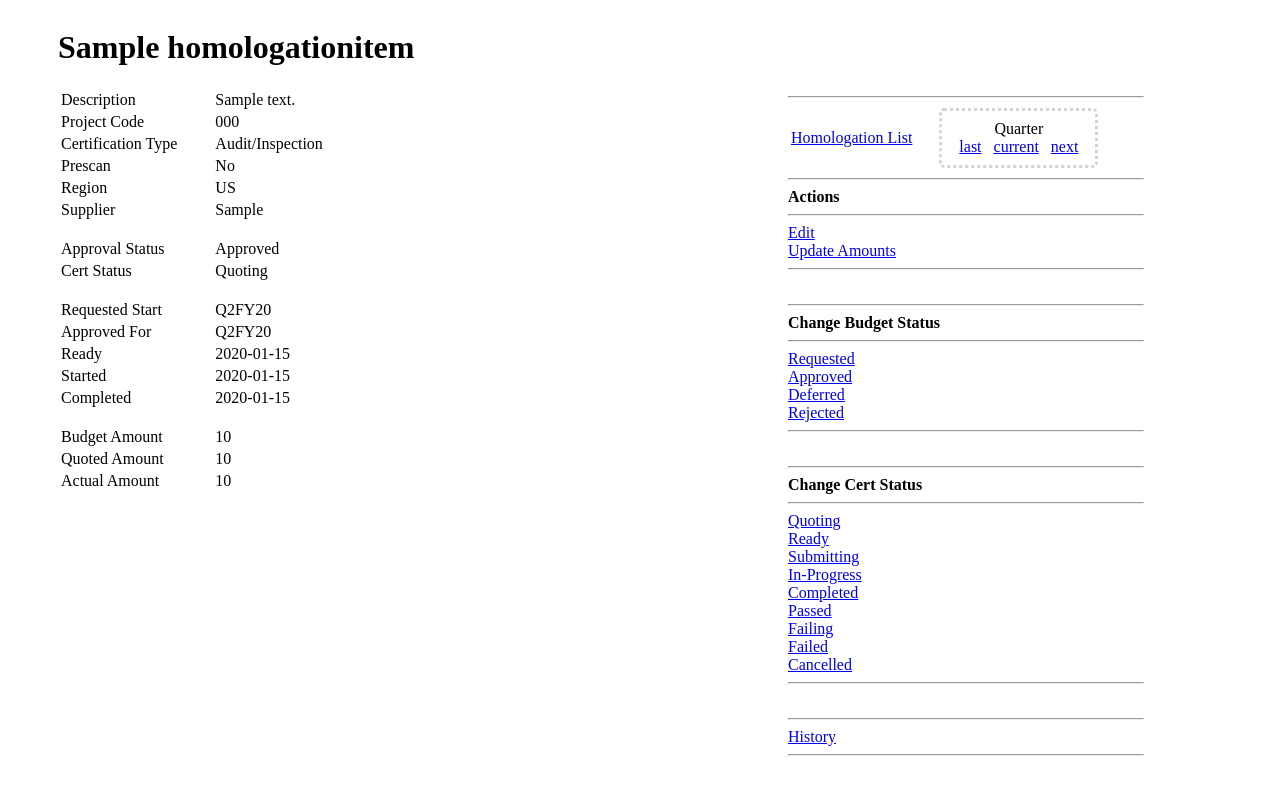
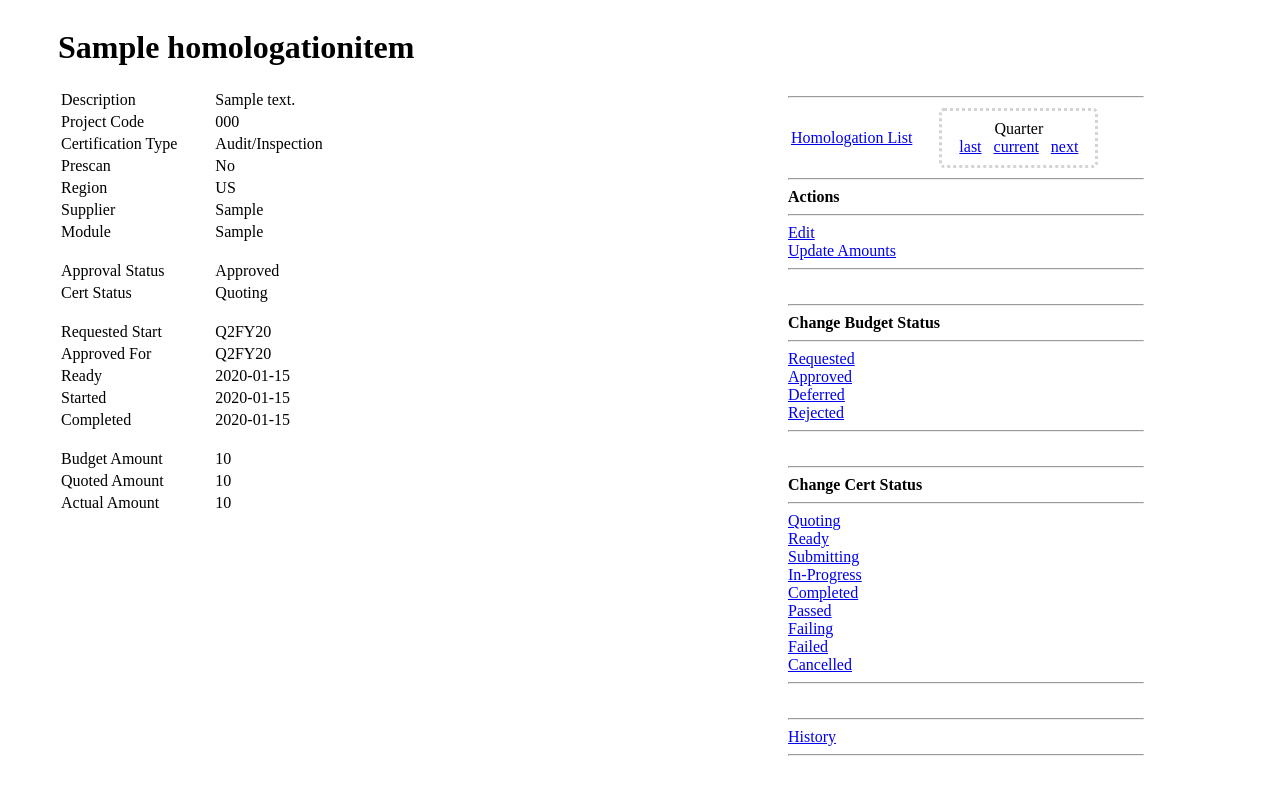
Before and after one commit to jjbaumert/homologation, a Django app: page /budget/1 in a window 1280 px wide. Run offline with Django 3.2, Linux system fonts and the light colour scheme; tables that the repository leaves empty hold one stand-in row (values such as "Sample post"); parts of the project's set-up code (start-up, migrations or seed data) failed here and were passed over.

Commit message:
Added module to the detail view

```diff
--- a/templates/budget/homologation_item_detail.html
+++ b/templates/budget/homologation_item_detail.html
@@ -13,6 +13,7 @@
 	<tr><td>Prescan</td><td></td><td>{{ item.cert_prescan }}</td></tr>
 	<tr><td>Region</td><td></td><td>{{ item.region }}</td></tr>
 	<tr><td>Supplier</td><td></td><td>{{ item.supplier }}</td></tr>
+	<tr><td>Module</td><td></td><td>{{ item.module }}</td></tr>
 	<tr height="15"></tr>
 	<tr><td>Approval Status</td><td></td><td>{{ item_status.approval_status }}</td></tr>
 	<tr><td>Cert Status</td><td></td><td>{{ item_status.certification_status }}</td></tr>
```
